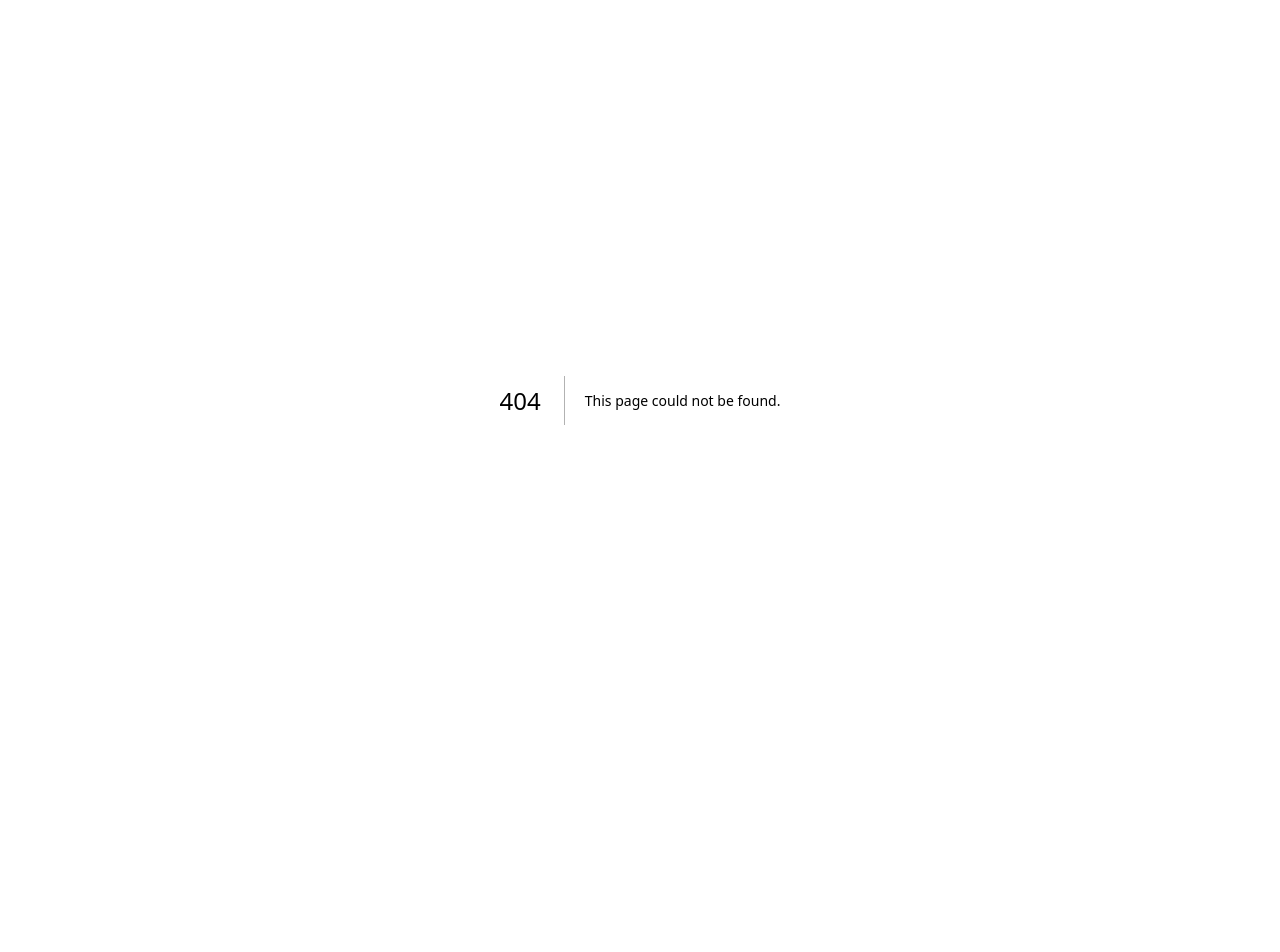
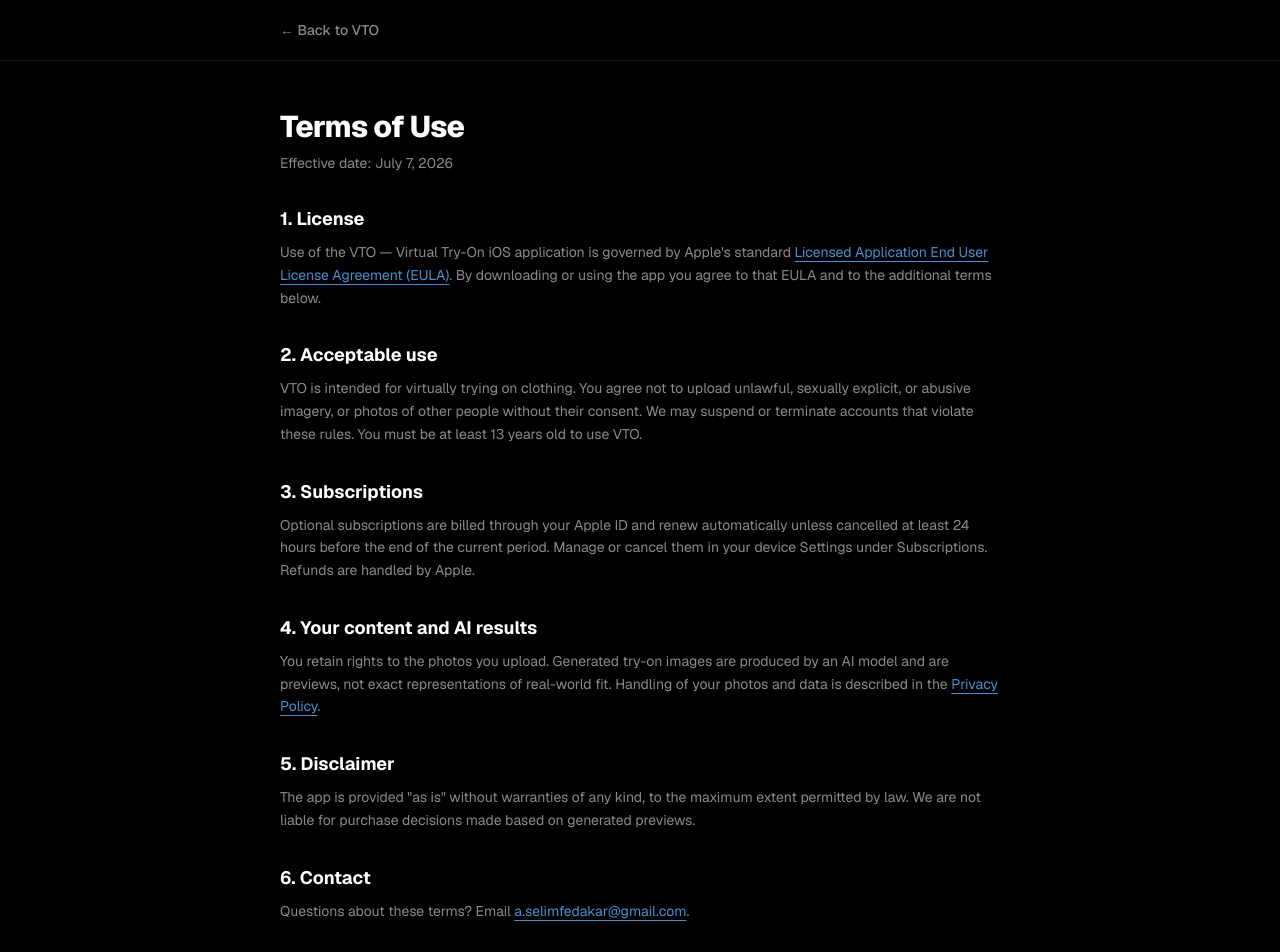
Before and after one commit to selimfedakar/virtual_try_on, a Next.js app: page /terms in a window 1280 px wide. Before the commit this address had no page. Shown: the top 952 px of the page. Before the commit the page ends 800 px from the top, so only its background shows below. Built offline with nearby package versions, Linux system fonts and the light colour scheme.

Commit message:
feat: terms page referencing Apple standard EULA

```diff
--- /dev/null
+++ b/src/app/terms/page.tsx
@@ -0,0 +1,129 @@
+import type { Metadata } from "next";
+import Link from "next/link";
+import SiteFooter from "@/components/SiteFooter";
+
+export const metadata: Metadata = {
+  title: "Terms of Use",
+  description:
+    "Terms of Use for the VTO Virtual Try-On iOS app, based on Apple's standard Licensed Application End User License Agreement.",
+};
+
+const CONTACT_EMAIL = "a.selimfedakar@gmail.com";
+const EFFECTIVE_DATE = "July 7, 2026";
+
+export default function TermsPage() {
+  return (
+    <div className="flex min-h-screen flex-col bg-black text-foreground">
+      <header className="border-b border-card-border/40">
+        <div className="mx-auto flex max-w-3xl items-center justify-between px-6 py-5">
+          <Link
+            href="/"
+            className="text-sm font-medium text-muted transition-colors hover:text-white"
+          >
+            ← Back to VTO
+          </Link>
+        </div>
+      </header>
+
+      <main className="mx-auto w-full max-w-3xl flex-1 px-6 pb-20 pt-12">
+        <h1 className="text-3xl font-extrabold tracking-tight text-white">
+          Terms of Use
+        </h1>
+        <p className="mt-2 text-sm text-muted">Effective date: {EFFECTIVE_DATE}</p>
+
+        <div className="mt-8 space-y-8 text-sm leading-relaxed text-muted">
+          <section aria-labelledby="terms-eula">
+            <h2 id="terms-eula" className="mb-2 text-lg font-bold text-white">
+              1. License
+            </h2>
+            <p>
+              Use of the VTO — Virtual Try-On iOS application is governed by
+              Apple&apos;s standard{" "}
+              <a
+                href="https://www.apple.com/legal/internet-services/itunes/dev/stdeula/"
+                className="text-accent underline underline-offset-4"
+              >
+                Licensed Application End User License Agreement (EULA)
+              </a>
+              . By downloading or using the app you agree to that EULA and to
+              the additional terms below.
+            </p>
+          </section>
+
+          <section aria-labelledby="terms-use">
+            <h2 id="terms-use" className="mb-2 text-lg font-bold text-white">
+              2. Acceptable use
+            </h2>
+            <p>
+              VTO is intended for virtually trying on clothing. You agree not
+              to upload unlawful, sexually explicit, or abusive imagery, or
+              photos of other people without their consent. We may suspend or
+              terminate accounts that violate these rules. You must be at least
+              13 years old to use VTO.
+            </p>
+          </section>
+
+          <section aria-labelledby="terms-subs">
+            <h2 id="terms-subs" className="mb-2 text-lg font-bold text-white">
+              3. Subscriptions
+            </h2>
+            <p>
+              Optional subscriptions are billed through your Apple ID and
+              renew automatically unless cancelled at least 24 hours before the
+              end of the current period. Manage or cancel them in your device
+              Settings under Subscriptions. Refunds are handled by Apple.
+            </p>
+          </section>
+
+          <section aria-labelledby="terms-content">
+            <h2 id="terms-content" className="mb-2 text-lg font-bold text-white">
+              4. Your content and AI results
+            </h2>
+            <p>
+              You retain rights to the photos you upload. Generated try-on
+              images are produced by an AI model and are previews, not exact
+              representations of real-world fit. Handling of your photos and
+              data is described in the{" "}
+              <Link
+                href="/privacy"
+                className="text-accent underline underline-offset-4"
+              >
+                Privacy Policy
+              </Link>
+              .
+            </p>
+          </section>
+
+          <section aria-labelledby="terms-warranty">
+            <h2 id="terms-warranty" className="mb-2 text-lg font-bold text-white">
+              5. Disclaimer
+            </h2>
+            <p>
+              The app is provided &quot;as is&quot; without warranties of any
+              kind, to the maximum extent permitted by law. We are not liable
+              for purchase decisions made based on generated previews.
+            </p>
+          </section>
+
+          <section aria-labelledby="terms-contact">
+            <h2 id="terms-contact" className="mb-2 text-lg font-bold text-white">
+              6. Contact
+            </h2>
+            <p>
+              Questions about these terms? Email{" "}
+              <a
+                href={`mailto:${CONTACT_EMAIL}`}
+                className="text-accent underline underline-offset-4"
+              >
+                {CONTACT_EMAIL}
+              </a>
+              .
+            </p>
+          </section>
+        </div>
+      </main>
+
+      <SiteFooter />
+    </div>
+  );
+}
```
